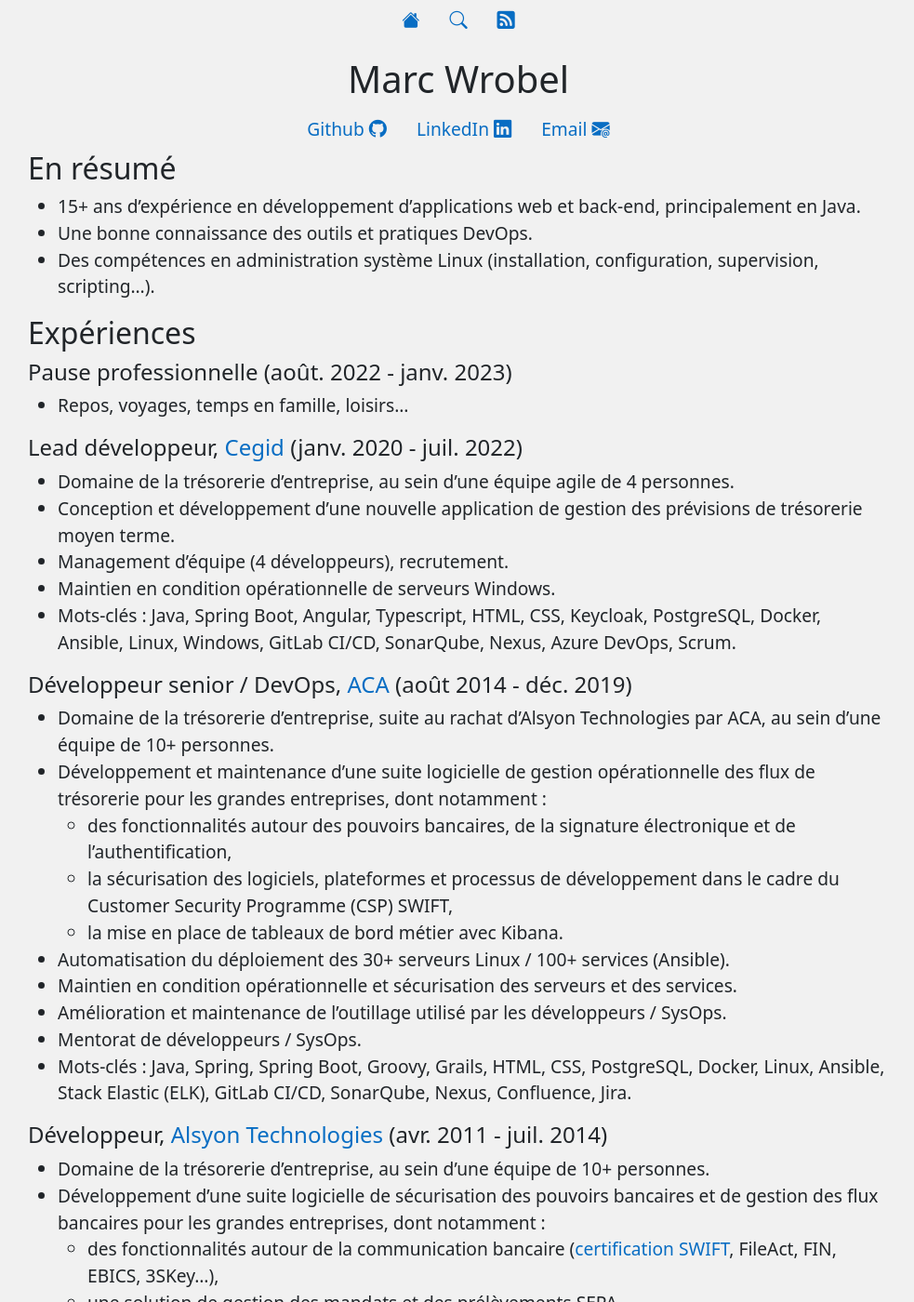
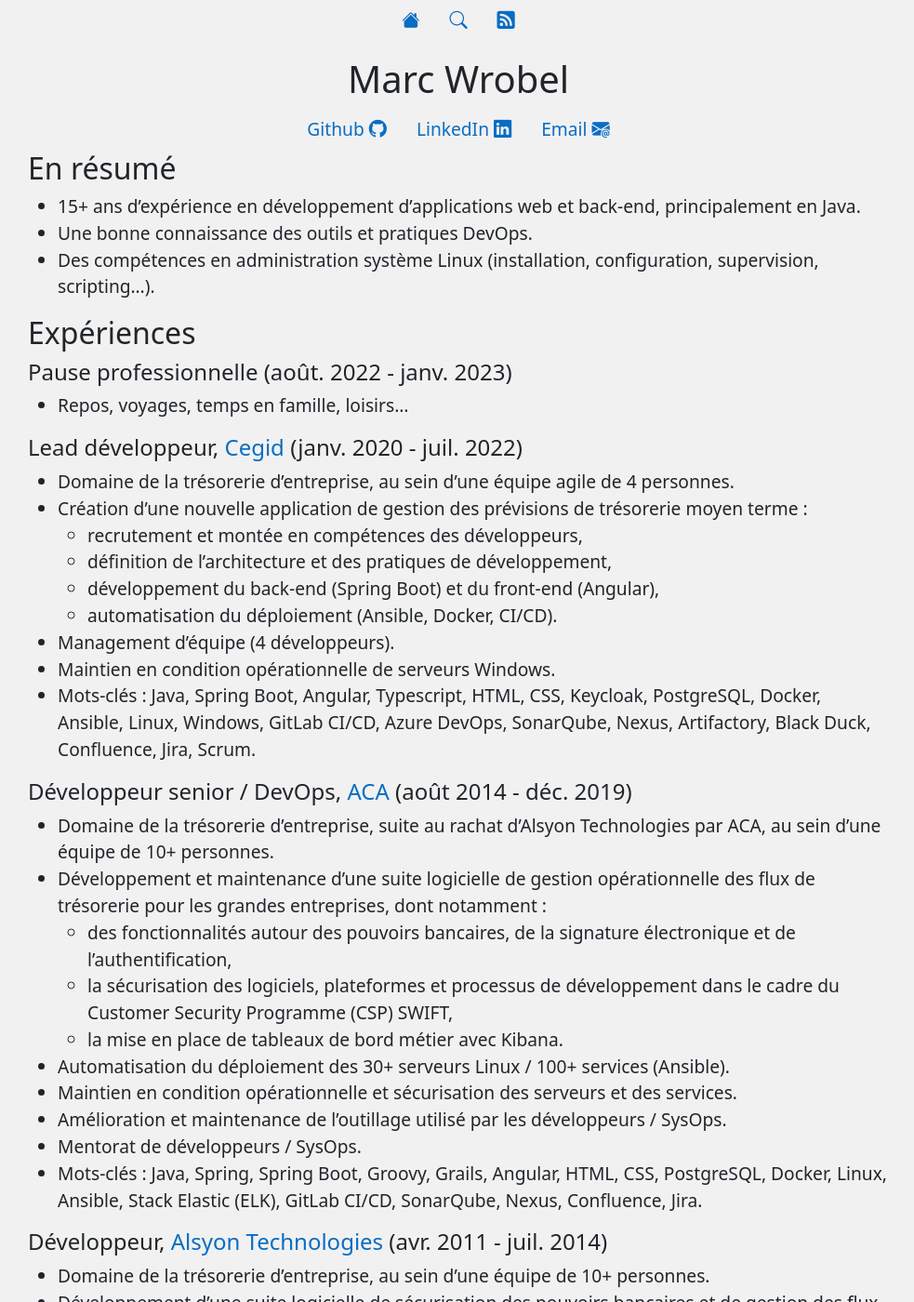
Before and after one commit to marcwrobel/marcwrobel.github.io, a Jekyll site: the page built from a-propos.md, in a window 1280 px wide and 1400 px high. Shown: the whole window at 93% size, without its empty margins (147-1130 px from the left). Built offline with Jekyll 4.4.1, drawn with Linux system fonts in a browser that asks for light colours.

Commit message:
Amélioration de l'expérience Cegid sur la page 'À propos'

```diff
--- a/a-propos.md
+++ b/a-propos.md
@@ -23,12 +23,16 @@
 #### Lead développeur, [Cegid](https://www.linkedin.com/company/cegid/) (janv. 2020 - juil. 2022)
 
 - Domaine de la trésorerie d’entreprise, au sein d’une équipe agile de 4 personnes.
-- Conception et développement d’une nouvelle application de gestion des prévisions de trésorerie
-  moyen terme.
-- Management d’équipe (4 développeurs), recrutement.
+- Création d’une nouvelle application de gestion des prévisions de trésorerie moyen terme :
+  - recrutement et montée en compétences des développeurs,
+  - définition de l’architecture et des pratiques de développement,
+  - développement du back-end (Spring Boot) et du front-end (Angular),
+  - automatisation du déploiement (Ansible, Docker, CI/CD).
+- Management d’équipe (4 développeurs).
 - Maintien en condition opérationnelle de serveurs Windows.
 - Mots-clés : Java, Spring Boot, Angular, Typescript, HTML, CSS, Keycloak, PostgreSQL, Docker,
-  Ansible, Linux, Windows, GitLab CI/CD, SonarQube, Nexus, Azure DevOps, Scrum.
+  Ansible, Linux, Windows, GitLab CI/CD, Azure DevOps, SonarQube, Nexus, Artifactory, Black Duck,
+  Confluence, Jira, Scrum.
 
 #### Développeur senior / DevOps, [ACA](https://www.cegid.com/fr/presse/cegid-confirme-lacquisition-daca/) (août 2014 - déc. 2019)
 
@@ -45,8 +49,8 @@
 - Maintien en condition opérationnelle et sécurisation des serveurs et des services.
 - Amélioration et maintenance de l’outillage utilisé par les développeurs / SysOps.
 - Mentorat de développeurs / SysOps.
-- Mots-clés : Java, Spring, Spring Boot, Groovy, Grails, HTML, CSS, PostgreSQL, Docker, Linux,
-  Ansible, Stack Elastic (ELK), GitLab CI/CD, SonarQube, Nexus, Confluence, Jira.
+- Mots-clés : Java, Spring, Spring Boot, Groovy, Grails, Angular, HTML, CSS, PostgreSQL, Docker,
+  Linux, Ansible, Stack Elastic (ELK), GitLab CI/CD, SonarQube, Nexus, Confluence, Jira.
 
 #### Développeur, [Alsyon Technologies](https://www.cambonpartners.com/en/transactions/none-none-62) (avr. 2011 - juil. 2014)
 
```
